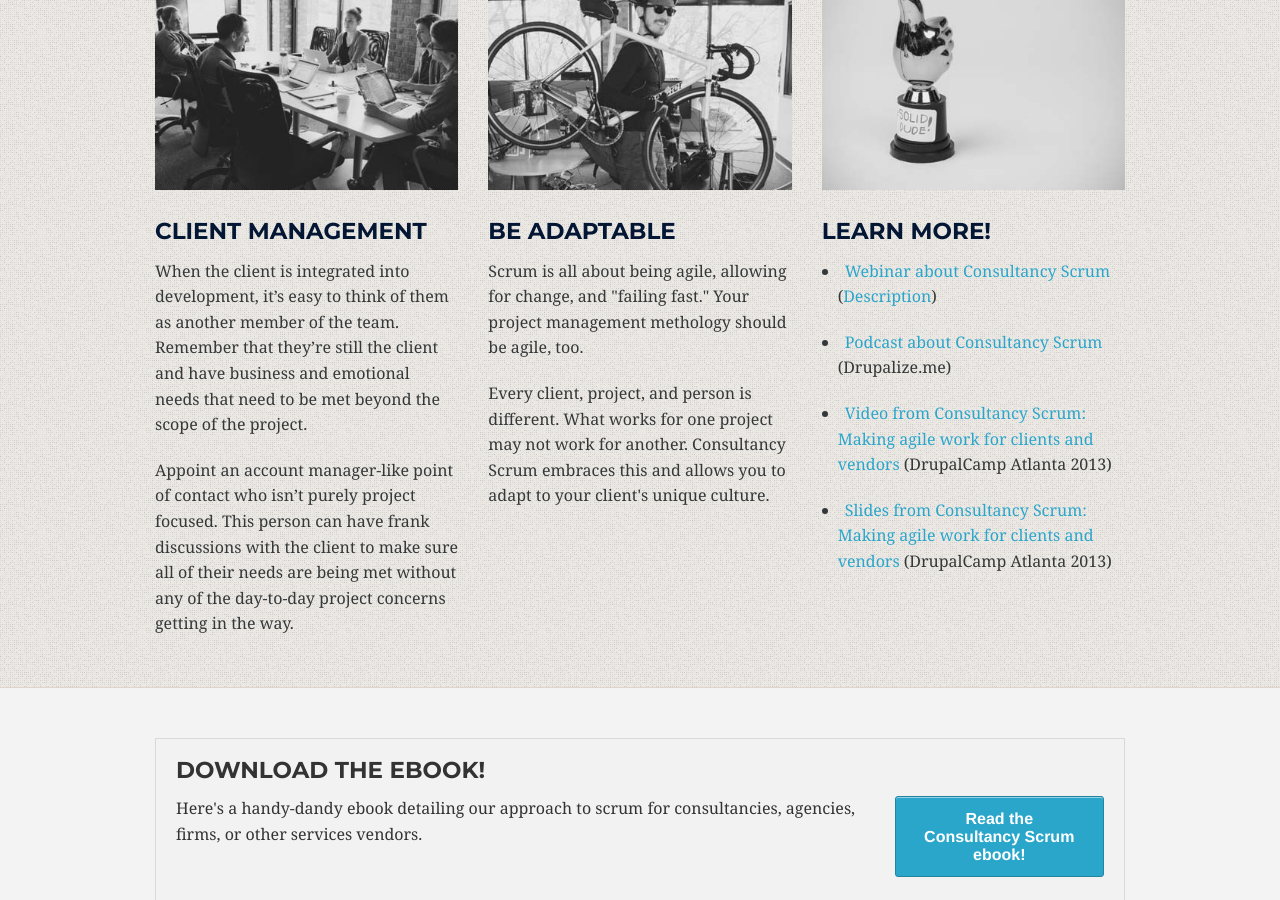
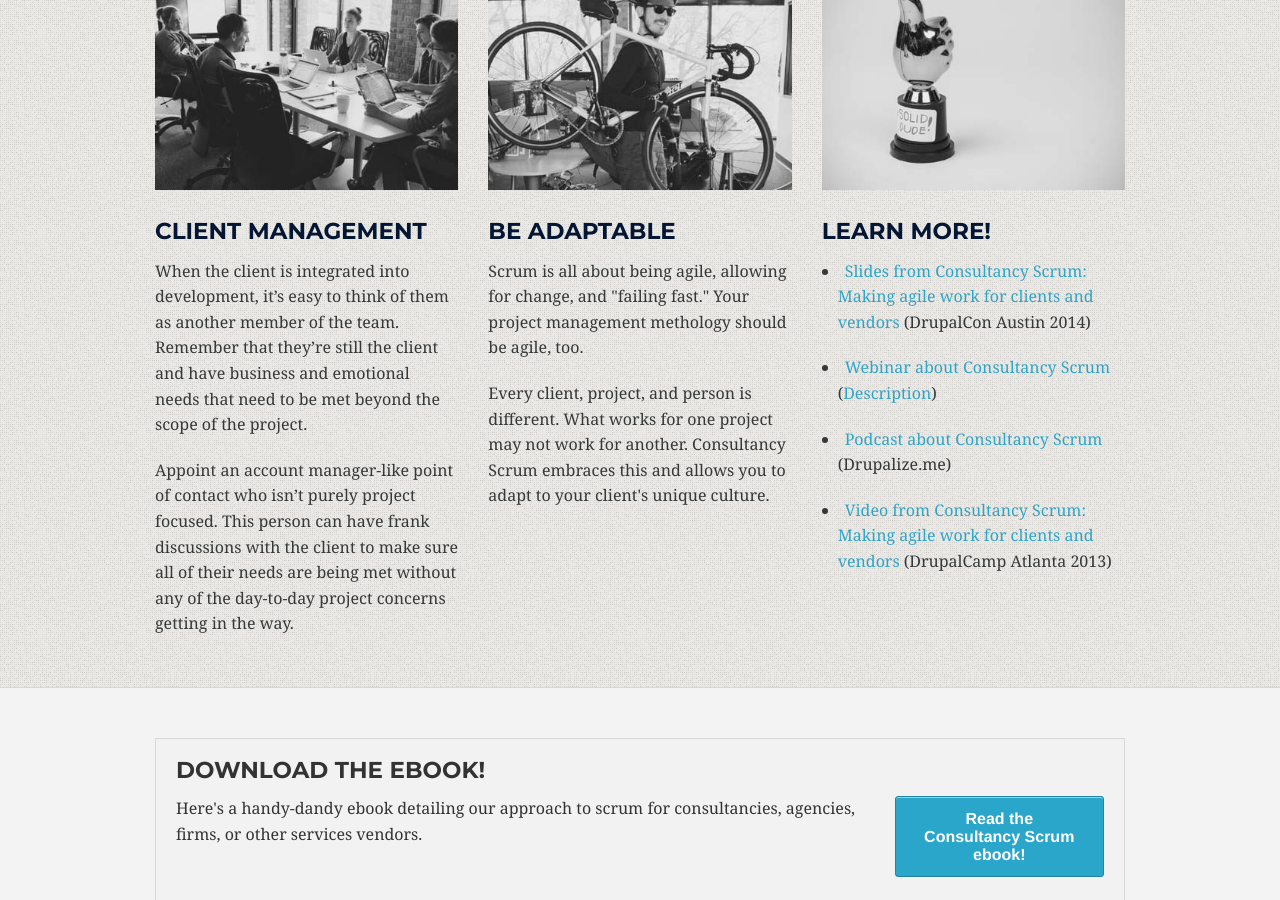
Before and after one commit to fourkitchens/consultancy-scrum, a Jekyll site: the page built from _posts/0000-01-01-en-us.html, in a window 1280 px wide and 900 px high, scrolled down 1671 px. Built offline with Jekyll 4.4.1, drawn with Linux system fonts in a browser that asks for light colours; some web fonts are replaced.

Commit message:
Adding new link, removing old one.
Added DrupalCon Austin 2014 slides link. Removed old DrupalCamp Atlanta 2013 slides link.

```diff
--- a/_posts/0000-01-01-en-us.html
+++ b/_posts/0000-01-01-en-us.html
@@ -94,10 +94,10 @@ permalink: /
     <img src="img/cs_005.jpg" />
     <h4>Learn more!</h4>
     <ul class="body">
+      <li><a href="http://4ktch.in/austinscrumslides">Slides from Consultancy Scrum: Making agile work for clients and vendors</a> (DrupalCon Austin 2014)</li>
       <li><a href="https://www.youtube.com/watch?v=HyVC3dGkpm8">Webinar about Consultancy Scrum</a> (<a href="https://www.acquia.com/resources/acquia-tv/conference/consultancy-scrum-making-agile-work-clients-and-vendors-march-11-2014">Description</a>)</li>
       <li><a href="https://www.lullabot.com/blog/podcasts/consultancy-scrum">Podcast about Consultancy Scrum</a> (Drupalize.me)</li>
       <li><a href="http://4ktch.in/HIaXkc">Video from Consultancy Scrum: Making agile work for clients and vendors</a> (DrupalCamp Atlanta 2013)</li>
-      <li><a href="http://4ktch.in/scrum-dcatl2013">Slides from Consultancy Scrum: Making agile work for clients and vendors</a> (DrupalCamp Atlanta 2013)</li>
     </ul>
   </div>
 
```
